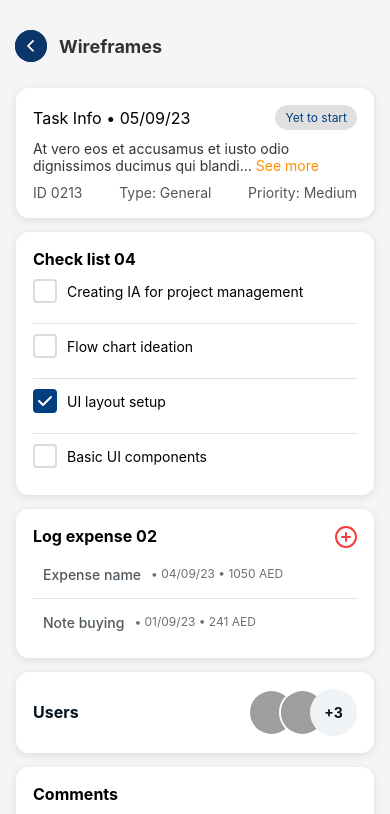
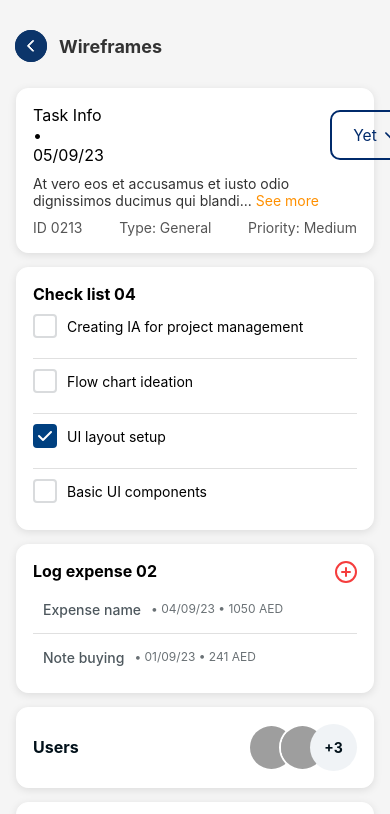
Before and after one commit to HemasriMurugakani/ProjectInfoApp, a React Native app: screen /WireframeScreen in a window 390 px wide. Shown: the top 814 px of the page. Built offline with nearby package versions, Linux system fonts and the light colour scheme; grey boxes are pictures that could not be loaded.

Commit message:
Changes made

```diff
--- a/src/components/CustomButton.jsx
+++ b/src/components/CustomButton.jsx
@@ -1,33 +1,43 @@
 import React from 'react';
-import { TouchableOpacity, Text, StyleSheet } from 'react-native';
+import { TouchableOpacity, Text, StyleSheet, Dimensions, View } from 'react-native';
 import DownArrow from '../assets/icons/DownArrow';
+
+const { width, height } = Dimensions.get('window');
 
 const CustomButton = ({ label, onPress }) => {
   return (
-    <TouchableOpacity style={styles.button} onPress={onPress}>
-      <Text style={styles.buttonText}>{label}</Text>
-      <DownArrow />
-    </TouchableOpacity>
+    <View style={styles.container}>
+      <TouchableOpacity style={styles.button} onPress={onPress}>
+        <Text style={styles.buttonText}>{label}</Text>
+        <DownArrow />
+      </TouchableOpacity>
+    </View>
   );
 };
 
 const styles = StyleSheet.create({
+  container: {
+    flexDirection: 'row',
+    justifyContent: 'flex-end',
+    width: '100%',
+  },
   button: {
     flexDirection: 'row',
-    alignItems: 'flex-start',
+    alignItems: 'center',
+    justifyContent: 'center',
     borderWidth: 2,
     borderColor: '#002A6B',
     borderRadius: 10,
-    paddingHorizontal: 10,
-    paddingVertical: 8,
-    height: 45,
-    width: 75,
-    marginLeft: 95,
+    paddingHorizontal: width * 0.04,
+    height: height * 0.06,
+    minWidth: width * 0.25,
   },
   buttonText: {
     color: '#002A6B',
-    fontSize: 14,
+    fontSize: width * 0.04,
     marginRight: 8,
+    flexShrink: 1,
+    textAlign: 'center',
   },
 });
 
--- a/src/components/TaskInfo.jsx
+++ b/src/components/TaskInfo.jsx
@@ -1,14 +1,13 @@
 import React from 'react';
-import { View, Text, StyleSheet, TouchableOpacity } from 'react-native';
+import { View, Text, StyleSheet } from 'react-native';
+import CustomButton from './CustomButton';
 
 const TaskInfo = () => {
   return (
     <View style={styles.container}>
       <View style={styles.row}>
         <Text style={styles.infoText}>Task Info • 05/09/23</Text>
-        <TouchableOpacity style={styles.statusButton}>
-          <Text style={styles.statusText}>Yet to start</Text>
-        </TouchableOpacity>
+            <CustomButton label={"Yet"}/>
       </View>
       <Text style={styles.description}>
         At vero eos et accusamus et iusto odio dignissimos ducimus qui blandi...{' '}
@@ -35,7 +34,7 @@ const styles = StyleSheet.create({
     borderWidth: 1,
     borderColor: '#fff',
     margin: 16,
-    marginBottom:-2,
+    marginBottom: -2,
   },
   row: {
     flexDirection: 'row',
@@ -45,16 +44,6 @@ const styles = StyleSheet.create({
   infoText: {
     fontSize: 16,
     color: '#000',
-  },
-  statusButton: {
-    backgroundColor: '#E0E0E0',
-    borderRadius: 20,
-    paddingHorizontal: 10,
-    paddingVertical: 5,
-  },
-  statusText: {
-    fontSize: 12,
-    color: '#004080',
   },
   description: {
     marginVertical: 10,
```
